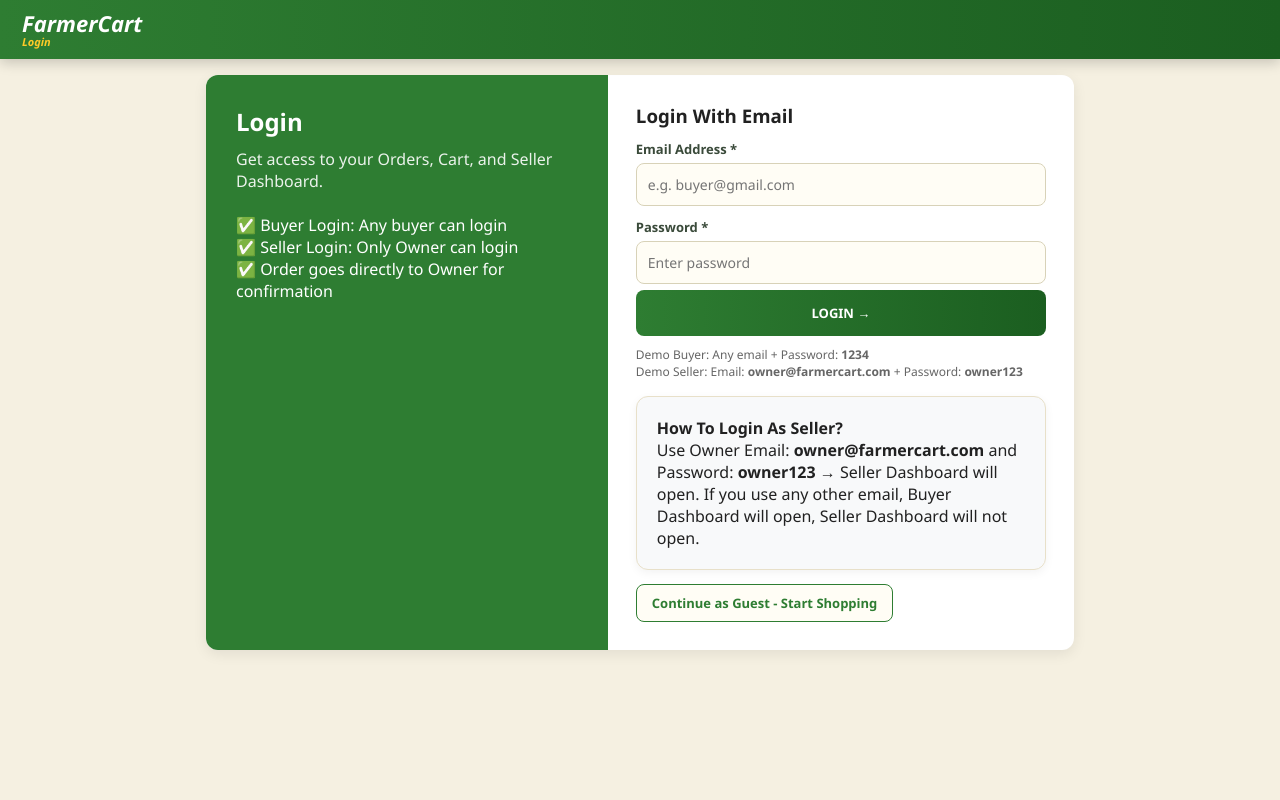
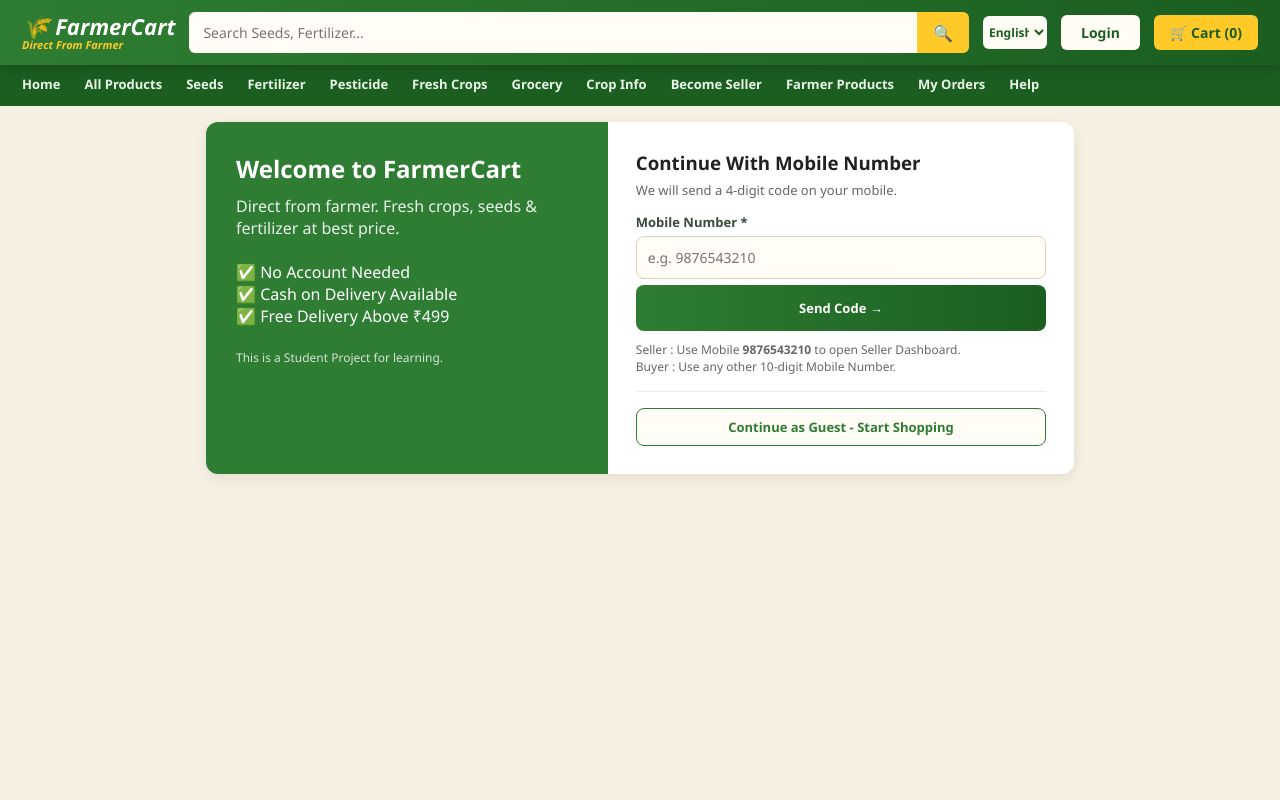
Before and after one commit to utkarshsachancods-dotcom/farmercart, a plain HTML site: page login.html in a window 1280 px wide. Shown: the top 800 px of the page. Drawn offline with Linux system fonts and the light colour scheme.

Commit message:
Fixed login - removed password field

```diff
--- a/login.html
+++ b/login.html
@@ -1,29 +1,101 @@
 <!DOCTYPE html>
-<html><head><title>Login - FarmerCart</title><link rel="stylesheet" href="style.css"></head>
+<html>
+<head>
+<title>Login - FarmerCart</title>
+<link rel="stylesheet" href="style.css">
+</head>
 <body>
-<header><div class="logo" onclick="location.href='index.html'">FarmerCart<span>Login</span></div></header>
+
+<header>
+  <div class="logo" onclick="location.href='index.html'">🌾 FarmerCart<span>Direct From Farmer</span></div>
+  <div class="search-box">
+    <input id="searchInput" placeholder="Search Seeds, Fertilizer...">
+    <button onclick="location.href='available.html'">🔍</button>
+  </div>
+  <select class="lang-small"><option>English</option><option>हिन्दी</option></select>
+  <button class="head-btn" onclick="location.href='login.html'">Login</button>
+  <button class="head-cart" onclick="location.href='cart.html'">🛒 Cart (<span id="cartCount">0</span>)</button>
+</header>
+<nav>
+  <a href="index.html">Home</a>
+  <a href="available.html">All Products</a>
+  <a href="seeds.html">Seeds</a>
+  <a href="fertilizer.html">Fertilizer</a>
+  <a href="pesticides.html">Pesticide</a>
+  <a href="fresh-crops.html">Fresh Crops</a>
+  <a href="grocery.html">Grocery</a>
+  <a href="crop.html">Crop Info</a>
+  <a href="farmer-register.html">Become Seller</a>
+  <a href="farmernew.html">Farmer Products</a>
+  <a href="orders.html">My Orders</a>
+  <a href="help.html">Help</a>
+</nav>
+
 <main style="max-width:900px">
 <div style="display:flex;gap:0;background:white;border-radius:12px;overflow:hidden;box-shadow:0 4px 14px rgba(0,0,0,0.08)">
-<div style="flex:1;background:#2e7d32;color:white;padding:30px"><h2>Login</h2><p style="margin-top:10px;opacity:0.9">Get access to your Orders, Cart, and Seller Dashboard.</p><br><p>✅ Buyer Login: Any buyer can login</p><p>✅ Seller Login: Only Owner can login</p><p>✅ Order goes directly to Owner for confirmation</p></div>
+<div style="flex:1;background:#2e7d32;color:white;padding:30px">
+  <h2>Welcome to FarmerCart</h2>
+  <p style="margin-top:10px;opacity:0.9">Direct from farmer. Fresh crops, seeds & fertilizer at best price.</p>
+  <br><p>✅ No Account Needed</p>
+  <p>✅ Cash on Delivery Available</p>
+  <p>✅ Free Delivery Above ₹499</p>
+  <br>
+  <p style="font-size:12px;opacity:0.8">This is a Student Project for learning.</p>
+</div>
 <div style="flex:1.2;padding:28px">
-<h3>Login With Email</h3>
-<label>Email Address *</label><input id="loginEmail" placeholder="e.g. buyer@gmail.com">
-<label>Password *</label><input id="loginPass" type="password" placeholder="Enter password">
-<br><button class="btn btn-buy" style="width:100%;padding:14px" onclick="doLogin()">LOGIN →</button>
-<p style="margin-top:10px;font-size:12px;color:#666">Demo Buyer: Any email + Password: <b>1234</b><br>Demo Seller: Email: <b>owner@farmercart.com</b> + Password: <b>owner123</b></p>
-<div class="card" style="background:#f8f9fa;margin-top:16px"><b>How To Login As Seller?</b><p>Use Owner Email: <b>owner@farmercart.com</b> and Password: <b>owner123</b> → Seller Dashboard will open. If you use any other email, Buyer Dashboard will open, Seller Dashboard will not open.</p></div>
-<button class="btn-outline" onclick="location.href='index.html'">Continue as Guest - Start Shopping</button>
+  <h3>Continue With Mobile Number</h3>
+  <p style="font-size:13px;color:#666;margin:6px 0 14px">We will send a 4-digit code on your mobile.</p>
+
+  <label>Mobile Number *</label>
+  <input id="loginMobile" placeholder="e.g. 9876543210" maxlength="10" inputmode="numeric">
+
+  <div id="otpBox" style="display:none">
+    <label>Enter Code *</label>
+    <input id="loginOtp" placeholder="Enter 1234" maxlength="4" inputmode="numeric">
+    <p style="font-size:12px;color:#666"> Code is <b>1234</b> for this student project.</p>
+  </div>
+
+  <button class="btn btn-buy" style="width:100%;padding:14px" id="mainBtn" onclick="sendCode()">Send Code →</button>
+
+  <p style="margin-top:10px;font-size:12px;color:#666">Seller : Use Mobile <b>9876543210</b> to open Seller Dashboard.<br>Buyer : Use any other 10-digit Mobile Number.</p>
+
+  <hr style="margin:16px 0;border:none;border-top:1px solid #eee">
+  <button class="btn-outline" style="width:100%" onclick="location.href='index.html'">Continue as Guest - Start Shopping</button>
 </div>
 </div>
 </main>
+
+<footer><b>FarmerCart |  Student Project</b><br>Direct From Farmer | COD / UPI Available</footer>
+
 <script>
-function doLogin(){
-let em=document.getElementById('loginEmail').value.trim(); let pw=document.getElementById('loginPass').value.trim();
-if(!em){alert('Please enter email!'); return;}
-if(em=='owner@farmercart.com' && pw=='123'){localStorage.setItem('fc_user','owner'); alert('Welcome  Seller Dashboard is opening. You are the only seller.'); location.href='farmernew.html';}
-else if(pw=='1234'){localStorage.setItem('fc_user',em); alert('Login Successful! Welcome Buyer. Start shopping.'); location.href='index.html';}
-else{alert('Wrong password! Buyer Demo Password is 1234. Seller Password is 123.');}
+function sendCode(){
+  let mob = document.getElementById('loginMobile').value.trim();
+  if(mob.length !== 10){ alert('Please enter 10-digit mobile number'); return; }
+  document.getElementById('otpBox').style.display = 'block';
+  document.getElementById('mainBtn').innerText = 'Verify & Continue →';
+  document.getElementById('mainBtn').setAttribute('onclick','verifyCode()');
+  alert(' Code sent: 1234');
 }
+function verifyCode(){
+  let mob = document.getElementById('loginMobile').value.trim();
+  let otp = document.getElementById('loginOtp').value.trim();
+  if(otp !== '1234'){ alert('Wrong code! code is 1234'); return; }
+  if(mob === '9876543210'){
+    localStorage.setItem('fc_user','owner');
+    alert('Welcome Seller Dashboard is opening.');
+    location.href = 'index.html';
+  } else {
+    localStorage.setItem('fc_user', mob);
+    alert('Welcome! Start shopping.');
+    location.href = 'index.html';
+  }
+}
+function updateCartCount(){
+  let cart = JSON.parse(localStorage.getItem('fc_cart') || '[]');
+  let n = cart.reduce((a,b)=>a+b.qty,0);
+  document.getElementById('cartCount').innerText = n;
+}
+updateCartCount();
 </script>
-<footer><b>FarmerCart | Login Secure</b></footer>
-</body></html>
+</body>
+</html>
```
